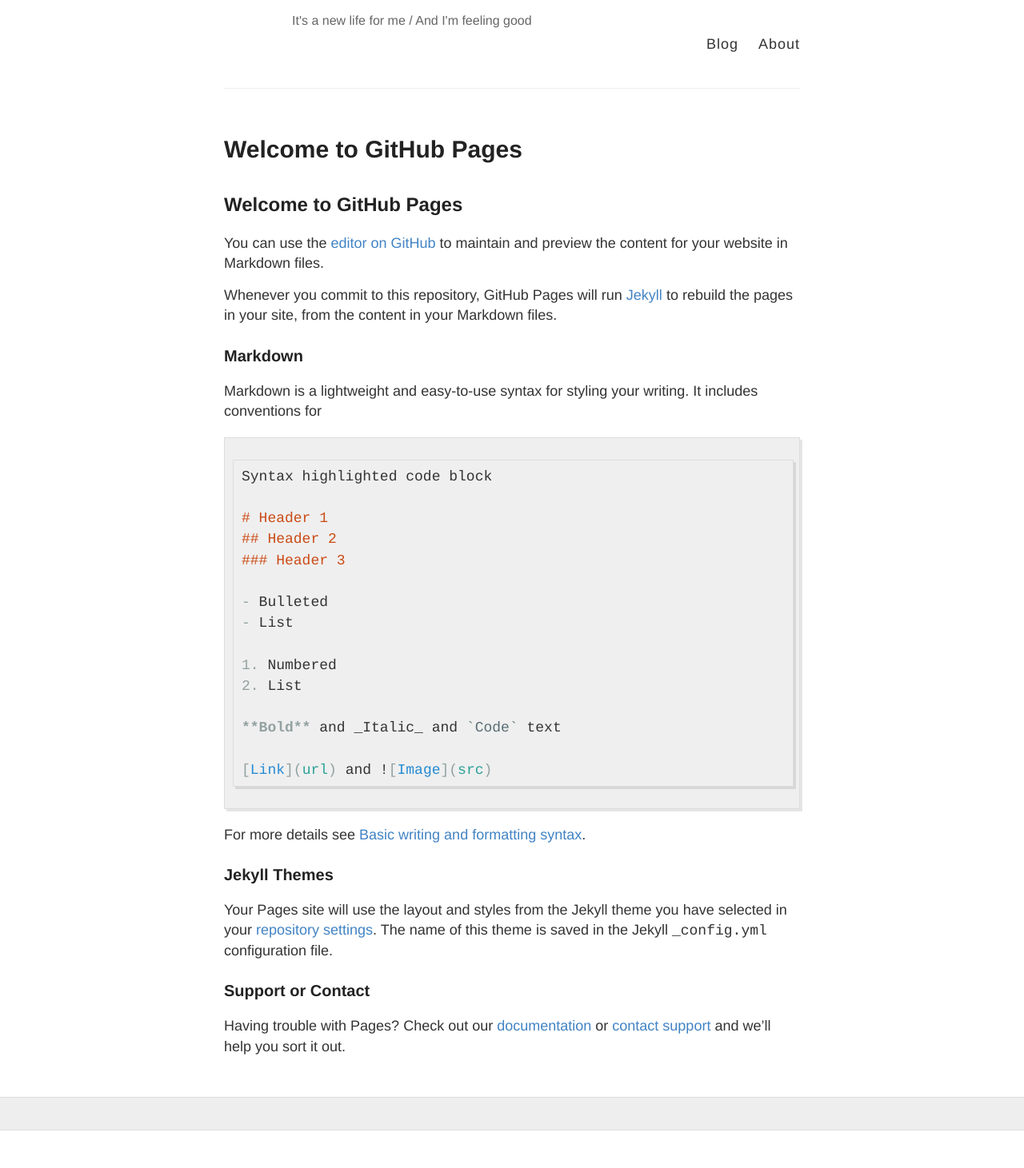
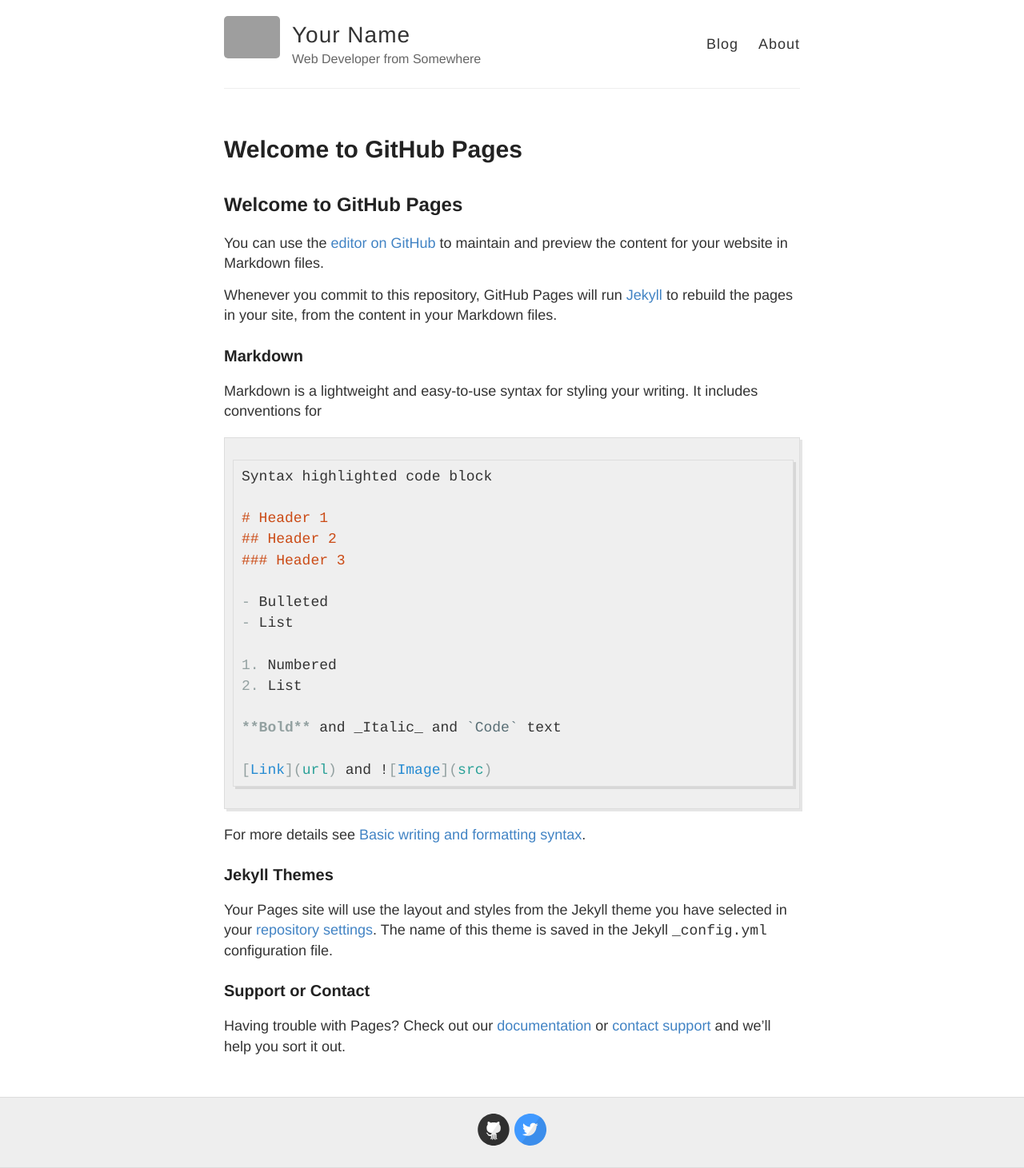
Before and after one commit to ElenaKoch-com/ElenaKoch_com, a Jekyll site: the page built from index.md, in a window 1280 px wide. Shown: the whole page at 80% size. Built offline with Jekyll 4.4.1, drawn with Linux system fonts in a browser that asks for light colours; our own code applies the rules of GitHub Pages for plain Markdown files; before the commit the page ends 1414 px from its top, so only the background shows below that; part of the change alters nothing that is shown; grey boxes are pictures that could not be loaded.

Commit message:
Update _config.yml

```diff
--- a/_config.yml
+++ b/_config.yml
@@ -1,3 +1,86 @@
-theme: jekyll-theme-slate
-title: Comfort Zone 2.0
-description: It's a new life for me / And I'm feeling good
+#
+# This file contains configuration flags to customize your site
+#
+
+# Name of your site (displayed in the header)
+name: Your Name
+
+# Short bio or description (displayed in the header)
+description: Web Developer from Somewhere
+
+# URL of your avatar or profile pic (you could use your GitHub profile pic)
+avatar: https://raw.githubusercontent.com/barryclark/jekyll-now/master/images/jekyll-logo.png
+
+#
+# Flags below are optional
+#
+
+# Includes an icon in the footer for each username you enter
+footer-links:
+  dribbble:
+  email:
+  facebook:
+  flickr:
+  github: barryclark/jekyll-now
+  instagram:
+  linkedin:
+  pinterest:
+  rss: # just type anything here for a working RSS icon
+  twitter: jekyllrb
+  stackoverflow: # your stackoverflow profile, e.g. "users/50476/bart-kiers"
+  youtube: # channel/<your_long_string> or user/<user-name>
+  googleplus: # anything in your profile username that comes after plus.google.com/
+
+
+# Enter your Disqus shortname (not your username) to enable commenting on posts
+# You can find your shortname on the Settings page of your Disqus account
+disqus:
+
+# Enter your Google Analytics web tracking code (e.g. UA-2110908-2) to activate tracking
+google_analytics:
+
+# Your website URL (e.g. http://barryclark.github.io or http://www.barryclark.co)
+# Used for Sitemap.xml and your RSS feed
+url:
+
+# If you're hosting your site at a Project repository on GitHub pages
+# (http://yourusername.github.io/repository-name)
+# and NOT your User repository (http://yourusername.github.io)
+# then add in the baseurl here, like this: "/repository-name"
+baseurl: ""
+
+#
+# !! You don't need to change any of the configuration flags below !!
+#
+
+permalink: /:title/
+
+# The release of Jekyll Now that you're using
+version: v1.2.0
+
+# Jekyll 3 now only supports Kramdown for Markdown
+kramdown:
+  # Use GitHub flavored markdown, including triple backtick fenced code blocks
+  input: GFM
+  # Jekyll 3 and GitHub Pages now only support rouge for syntax highlighting
+  syntax_highlighter: rouge
+  syntax_highlighter_opts:
+    # Use existing pygments syntax highlighting css
+    css_class: 'highlight'
+
+# Set the Sass partials directory, as we're using @imports
+sass:
+  style: :expanded # You might prefer to minify using :compressed
+
+# Use the following plug-ins
+gems:
+  - jekyll-sitemap # Create a sitemap using the official Jekyll sitemap gem
+  - jekyll-feed # Create an Atom feed using the official Jekyll feed gem
+
+# Exclude these files from your production _site
+exclude:
+  - Gemfile
+  - Gemfile.lock
+  - LICENSE
+  - README.md
+  - CNAME
```
